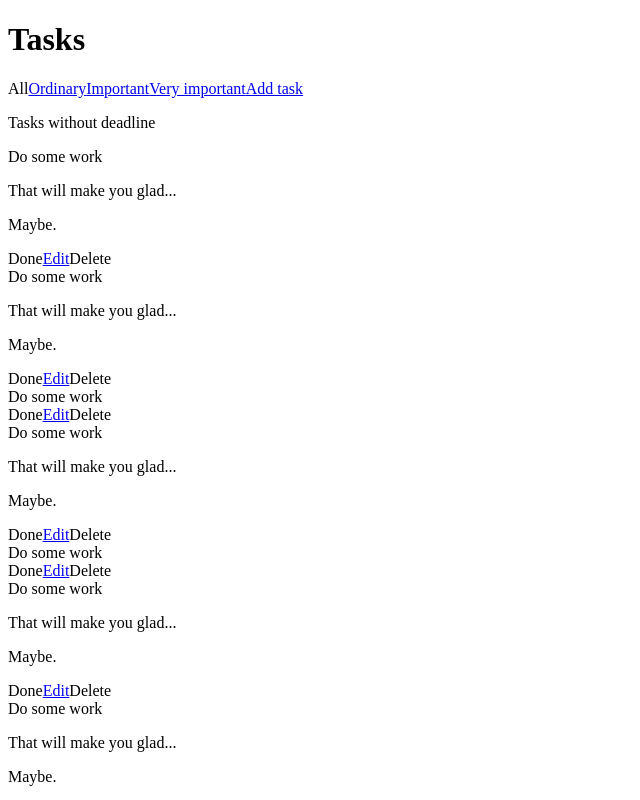
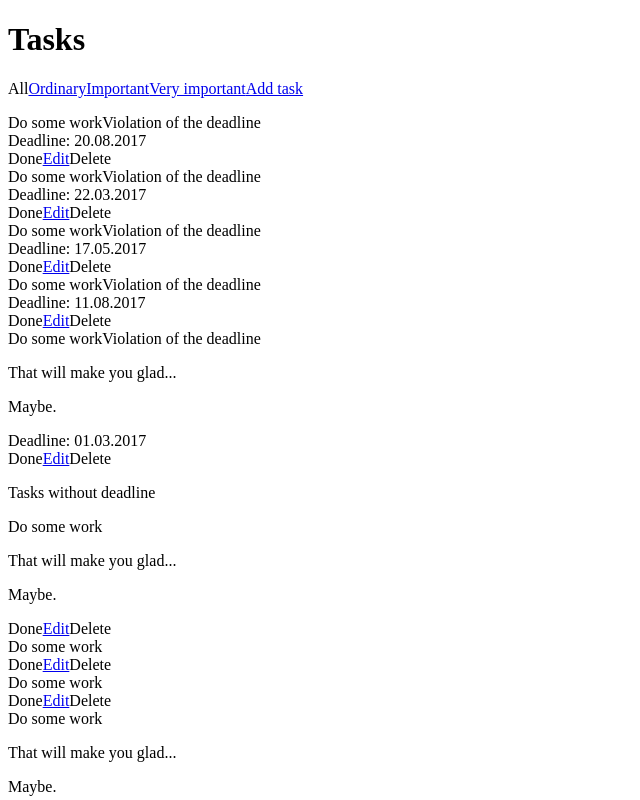
Before and after one commit to trial-trip/allmax-task-manager, a React app: page / in a window 1280 px wide. Shown: the top 800 px of the page, without its empty margins (0-640 px from the left). Built offline with nearby package versions, Linux system fonts and the light colour scheme; the HTML template or start-up script is replaced by a standard one.

Commit message:
Implementation is still stupid but... who cares, right?

```diff
--- a/package.json
+++ b/package.json
@@ -16,7 +16,7 @@
   "author": "VladimirLogachev",
   "license": "MIT",
   "dependencies": {
-    "@types/luxon": "^1.4.1",
+    "@types/luxon": "1.4.1",
     "@types/react": "16.7.18",
     "@types/react-dom": "16.0.11",
     "@types/react-redux": "6.0.12",
@@ -25,7 +25,7 @@
     "clean-webpack-plugin": "1.0.0",
     "css-loader": "2.1.0",
     "html-webpack-plugin": "3.2.0",
-    "luxon": "^1.10.0",
+    "luxon": "1.10.0",
     "prop-types": "15.6.2",
     "react": "16.7.0",
     "react-dom": "16.7.0",
@@ -40,7 +40,7 @@
   "devDependencies": {
     "awesome-typescript-loader": "5.2.1",
     "source-map-loader": "0.2.4",
-    "typescript": "3.2.2",
+    "typescript": "3.1.6",
     "webpack-cli": "3.2.1"
   },
   "bugs": {
--- a/src/index.tsx
+++ b/src/index.tsx
@@ -6,7 +6,7 @@ import { BrowserRouter as Router } from 'react-router-dom';
 import { createStore } from 'redux';
 import { App } from './components/App/App';
 import { reducers } from './reducers';
-import initialState from './util/initialState';
+import { initialState } from './util/initialState';
 
 const store = createStore(reducers, initialState);
 
--- a/src/util/initialState.js
+++ /dev/null
@@ -1,40 +0,0 @@
-// Try to read state from local storage
-let stateOption;
-try {
-  const str = localStorage.getItem('tm_data');
-  stateOption = JSON.parse(str);
-} catch (e) {}
-
-// Alternative solution to have state is to populate state with demo data.
-const randomBool = () => Math.random() < 0.5;
-const randomPriority = () => Math.floor(Math.random() * 3);
-
-const yearDuration = 365 * 24 * 3600 * 1000;
-const startingDate = Date.parse('2017.09.01');
-const randomDate = () => Math.floor(Math.random() * yearDuration) + startingDate;
-
-const stateDemoTemplate = {
-  priorityFilter: 'SHOW_ALL',
-  tasks: Array(17)
-    .fill()
-    .map(() => ({
-      id: 0,
-      title: 'Do some work',
-      description: 'That will make you glad...\n\nMaybe.',
-      priority: 1,
-      deadline: 'DATE_UNSET',
-      completionDate: 'DATE_UNSET'
-    }))
-    .map((item, i) => ({ ...item, id: i }))
-    .map((item, i) => ({ ...item, completionDate: randomBool() ? randomDate() : 'DATE_UNSET' }))
-    .map((item, i) => ({ ...item, deadline: randomBool() ? randomDate() : 'DATE_UNSET' }))
-    .map((item, i) => (randomBool() ? { ...item, description: '' } : item))
-    .map((item, i) => ({ ...item, priority: randomPriority() }))
-};
-const stateDemo = { ...stateDemoTemplate, newTaskId: stateDemoTemplate.tasks.length };
-
-// So, state will be populated with demo
-// if there were no exceptions during reading Local Storage
-const initialState = stateOption || stateDemo;
-
-export default initialState;
--- /dev/null
+++ b/src/util/initialState.ts
@@ -0,0 +1,33 @@
+import { DateTime, Duration } from 'luxon';
+
+// Try to read state from local storage
+let maybeState;
+try {
+  const str = localStorage.getItem('tm_data') || '';
+  maybeState = JSON.parse(str);
+} catch (e) {}
+
+// Alternative solution to have state is to populate state with demo data.
+const randomBool = () => Math.random() < 0.5;
+const randomPriority = () => Math.floor(Math.random() * 3);
+
+const startingDate = DateTime.local().minus(Duration.fromObject({ years: 1 }));
+const randomDate = () =>
+  startingDate.plus(Duration.fromObject({ days: Math.floor(Math.random() * 365) })).toMillis();
+
+const stateDemoTemplate = {
+  priorityFilter: 'SHOW_ALL',
+  tasks: Array.from({ length: 17 }, (_, id) => ({
+    id,
+    title: 'Do some work',
+    description: randomBool() ? 'That will make you glad...\n\nMaybe.' : '',
+    priority: randomPriority(),
+    deadline: randomBool() ? randomDate() : 'DATE_UNSET',
+    completionDate: randomBool() ? randomDate() : 'DATE_UNSET'
+  }))
+};
+const stateDemo = { ...stateDemoTemplate, newTaskId: stateDemoTemplate.tasks.length };
+
+// So, state will be populated with demo
+// if there were no exceptions during reading Local Storage
+export const initialState = maybeState || stateDemo;
--- a/tsconfig.json
+++ b/tsconfig.json
@@ -7,7 +7,7 @@
     "moduleResolution": "node",
     "jsx": "react",
     "target": "es5",
-    // "lib": ["es2015"],
+    "lib": ["es6", "es2015", "dom"],
     "allowJs": true // allow a partial TypeScript and JavaScript codebase
   },
   "include": ["./src/"]
--- a/webpack.config.js
+++ b/webpack.config.js
@@ -13,7 +13,7 @@ module.exports = {
   },
   module: {
     rules: [
-      { test: /\.(t|j)sx?$/, exclude: /node_modules/, use: { loader: 'awesome-typescript-loader' } },
+      { test: /\.(t|j)sx?$/, use: { loader: 'awesome-typescript-loader' } },
       // {
       //   test: /\.css$/,
       //   exclude: /node_modules/,
```
Also changed, not shown: src/reducers/newTaskId.ts (renamed from src/reducers/newTaskId.js), src/reducers/priorityFilter.ts (renamed from src/reducers/priorityFilter.js), src/util/format_dd_mm_yyyy.ts (renamed from src/util/format_dd_mm_yyyy.js), src/util/format_yyyy_mm_dd.ts (renamed from src/util/format_yyyy_mm_dd.js), 2 other files (tests, documents, lock files or other folders).
